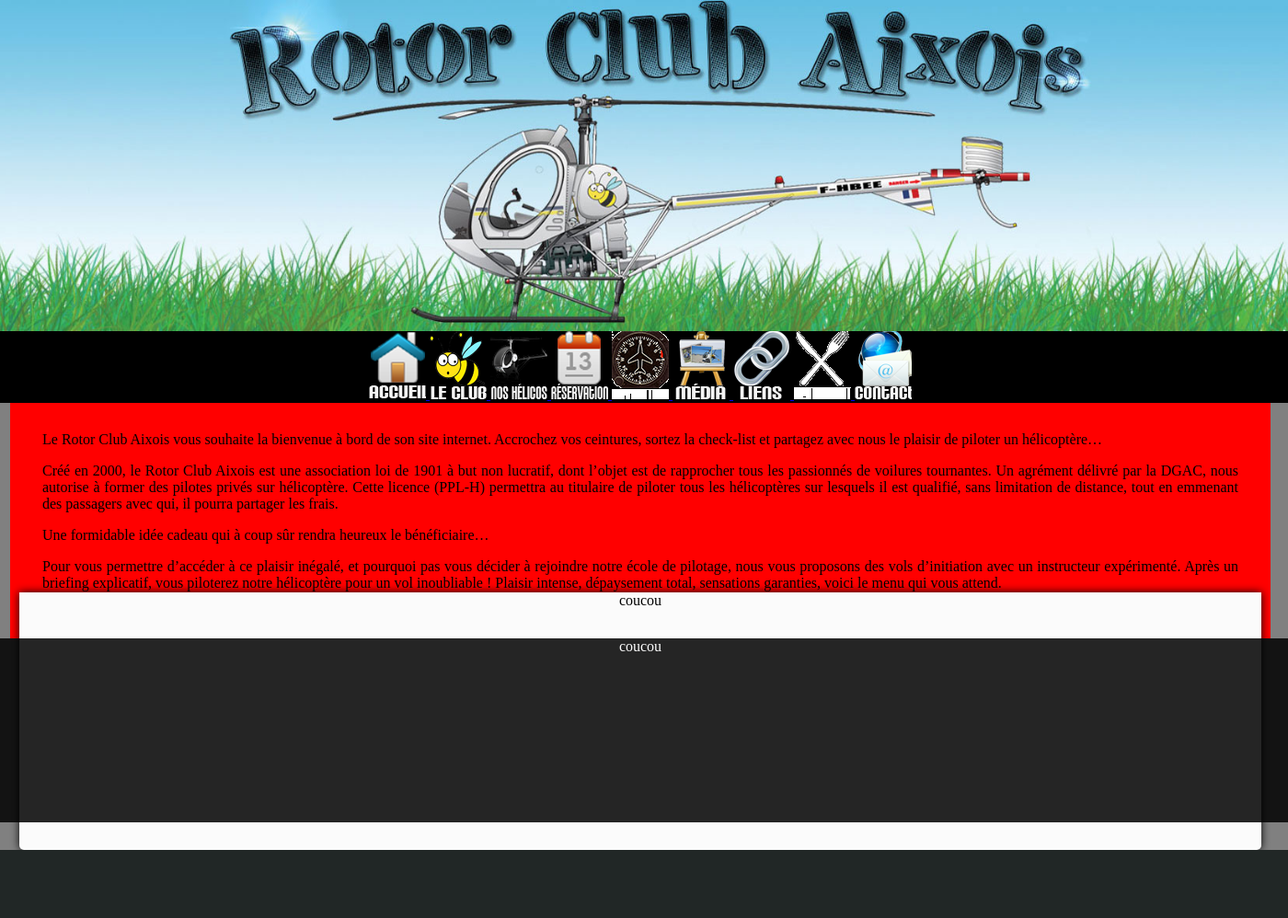
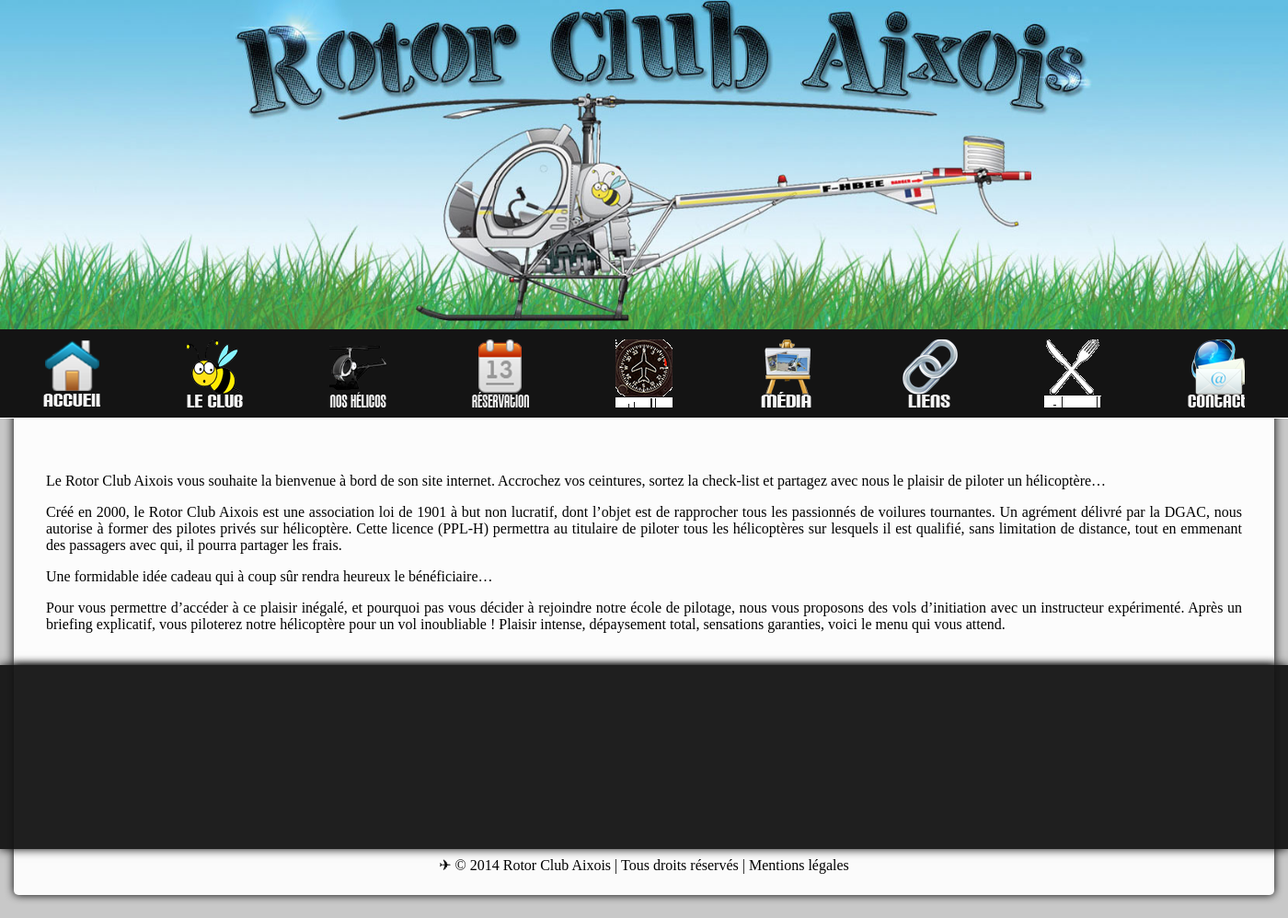
Before and after one commit to kDarocha/SiteRotorClubAixois, a PHP site: page /empty.html in a window 1400 px wide. Shown: the whole page at 92% size. Before the commit the page ends 924 px from the top, so only its background shows below. Run offline with PHP 8.4, Linux system fonts and the light colour scheme.

Commit message:
update menu & skeleton
Modification du menu et modification du skelette de la page

```diff
--- a/css/styleR.css
+++ b/css/styleR.css
@@ -1,39 +1,38 @@
+*{
+	margin-left: 0px;
+	margin-right: 0px;
+	margin-bottom:0px;
+
+}
 body{
-	margin-left: -8px;
-	margin-right: 0px;
+	background-color: rgb(200, 200, 200);
 	margin-top:0px;
-	margin-bottom:0px;
+
 }
 #header img{
 	width: 100%	;
 	height: auto;
 }
-#menu p{
-		background-color:black;
-		margin: 0px;
-		color:#FFF;
-		text-align:center;
-
-}
 #page{
-	background-color:grey;
 	height:auto;
-
 }
 #contenu{
-	background-color:red;
+	background-color: rgb(252,252,252);
 	display:block;
 	padding-left:35px;
 	padding-right:35px;
 	padding-bottom:35px;
-	padding-top:15px;
+	padding-top:140px;
 	text-align:justify;
 	width:1300px;
 	margin-left: auto;
 	margin-right: auto;
+	-moz-box-shadow: 0px 0px 10px #000000;
+    -webkit-box-shadow: 0px 0px 10px #000000;
+    box-shadow: 0px 0px 10px #000000;
 }
 #footer{
-	background-color: rgb(0, 0, 0);
+	background-color: rgba(20, 20, 20, 0.95);
 	color: rgb(255, 255, 255);
 	width: 100%;
 	padding-left:0;
@@ -43,19 +42,20 @@ body{
 	height: 200px;
 	position: relative;
 	z-index: 5;
-	opacity: 0.85;
 	text-align: center;
+	-moz-box-shadow: 0px 0px 10px #000000;
+    -webkit-box-shadow: 0px 0px 10px #000000;
+    box-shadow: 0px 0px 10px #000000;
 }
 #subfooter{
     position: relative;
     z-index: 2;
     background-color: #FBFBFB;
-    width: 1350px;
-    height: 280px;
-    ;
+    width: 1370px;
+    height: 250px;
+    margin-top: -200px;
 	margin-left: auto;
     margin-right: auto;
-    margin-top: -250px;
     -webkit-border-bottom-right-radius: 5px;
     -webkit-border-bottom-left-radius: 5px;
     -moz-border-radius-bottomright: 5px;
@@ -64,7 +64,32 @@ body{
     border-bottom-left-radius: 5px;
     -moz-box-shadow: 0px 0px 10px #000000;
     -webkit-box-shadow: 0px 0px 10px #000000;
-
     box-shadow: 0px 0px 10px #000000;
     text-align: center;
 }
+#subfooter p{
+	margin-top:0px;
+	padding-top: 208px;
+}
+#subfooter p a{
+	text-decoration: none;
+	color: rgb(0, 0, 0);
+}
+#bottomPage{
+	height:25px;
+	text-align:center;
+}
+
+@media screen and (max-width:1387px){
+	#contenu{
+		width:initial;
+	}
+	#subfooter{
+	    width:100%;
+	}
+}
+@media screen and (max-width:639px){
+	#contenu{
+		padding-top:90px;
+	}
+}
--- a/empty.html
+++ b/empty.html
@@ -1,50 +1,31 @@
 <html>
 	<head>
         <link rel="stylesheet" type="text/css" href="css/styleR.css">
+        <link rel="stylesheet" href="css/responsive-nav.css">
+    	<link rel="stylesheet" href="css/style-nav.css">
+   		<script src="css/js/responsive-nav.js"></script>
         <meta http-equiv="Content-Type" content="text/html; charset=utf-8" />
+        <meta name="viewport" content="initial-scale=1.0">
 	</head>
 	<body>
     	<div id="header">
         	<img src="images/headerRotor.jpg"/>
         </div>
         <div id="menu">
-        	<p>
-               <a href="index.php">
-                    <img src="images/menu/home.png" />
-                </a>
+        <nav class="nav-collapse">
+      <ul>
+        <li><a href="index.php"><img src="images/menu/home.png" /></a></li>
+        <li><a href="club.html"><img src="images/menu/club.png" /></a></li>
+        <li><a href="helico.html"><img src="images/menu/helico.png" /></a></li>
+        <li><a href="http://rotorclub.openflyers.fr/" target="_blank"><img src="images/menu/reservation.png" /></a></li>
+        <li><a href="navigation.html"><img src="images/menu/menuNav.gif" /></a></li>
+        <li><a href="media.html"><img src="images/menu/media.png" /></a></li>
+        <li><a href="liens.html"><img src="images/menu/liens.png" /></a></li>
+        <li><a href="restaurant.html"><img src="images/menu/menuResto.gif" /></a></li>
+        <li><a href="contact.php"><img src="images/menu/contact.png" /></a></li>
 
-                <a href="club.html">
-                    <img src="images/menu/club.png" />
-                </a>
-
-                <a href="helico.html">
-                    <img src="images/menu/helico.png" />
-                </a>
-
-                <a href="http://rotorclub.openflyers.fr/" target="_blank">
-                    <img src="images/menu/reservation.png" />
-                </a>
-
-                <a href="navigation.html" target="_blank">
-                    <img src="images/menu/menuNav.gif" />
-                </a>
-
-                <a href="media.html">
-                    <img src="images/menu/media.png" />
-                </a>
-
-                <a href="liens.html">
-                    <img src="images/menu/liens.png" />
-                </a>
-
-                <a href="restaurant.html">
-                    <img src="images/menu/menuResto.gif" />
-                </a>
-
-                <a href="contact.php">
-                    <img src="images/menu/contact.png" />
-                </a>
-            </p>
+      </ul>
+    </nav>
         </div>
         <div id="page">
         	<div id="contenu">
@@ -57,11 +38,30 @@
 
             </div>
          	<div id="footer">
-        		coucou
         	</div>
         	<div id="subfooter">
-        		coucou
+            	<p>✈ © 2014 Rotor Club Aixois | Tous droits réservés | <a href="mention.html">Mentions légales</a>
       		</div>
+            <div id="bottomPage">
+
+            </div>
         </div>
+        <script>
+      var navigation = responsiveNav(".nav-collapse", {
+        animate: true,                    // Boolean: Use CSS3 transitions, true or false
+        transition: 284,                  // Integer: Speed of the transition, in milliseconds
+        label: "Menu",                    // String: Label for the navigation toggle
+        insert: "after",                  // String: Insert the toggle before or after the navigation
+        customToggle: "",                 // Selector: Specify the ID of a custom toggle
+        closeOnNavClick: false,           // Boolean: Close the navigation when one of the links are clicked
+        openPos: "relative",              // String: Position of the opened nav, relative or static
+        navClass: "nav-collapse",         // String: Default CSS class. If changed, you need to edit the CSS too!
+        navActiveClass: "js-nav-active",  // String: Class that is added to <html> element when nav is active
+        jsClass: "js",                    // String: 'JS enabled' class which is added to <html> element
+        init: function(){},               // Function: Init callback
+        open: function(){},               // Function: Open callback
+        close: function(){}               // Function: Close callback
+      });
+    </script>
 	</body>
 </html>
```
